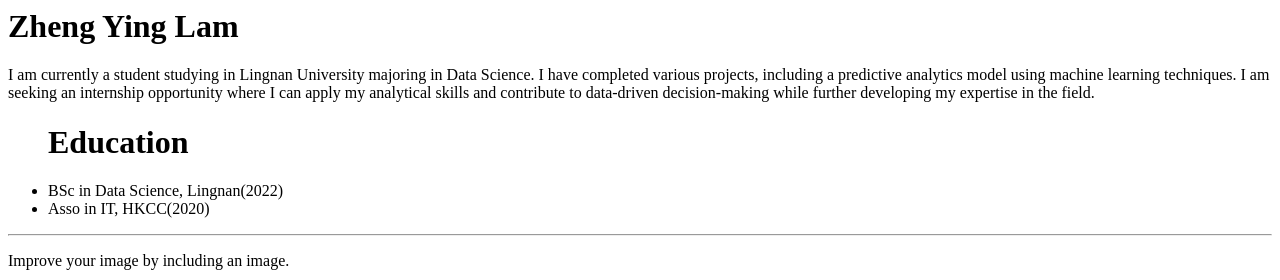
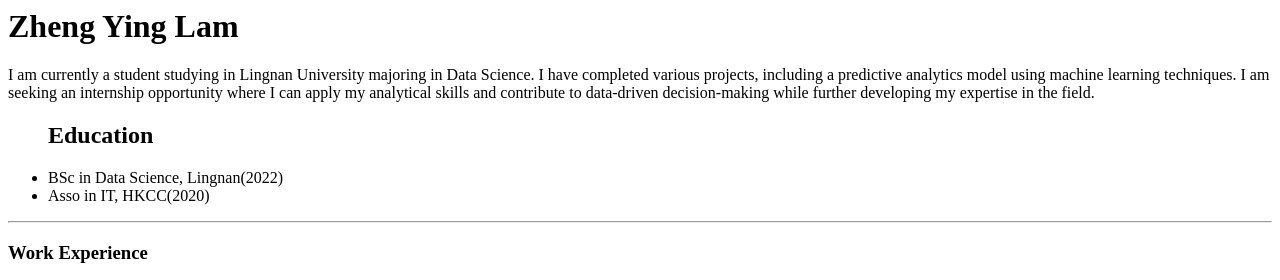
Before and after one commit to zylammmmmm/T001, a plain HTML site: page index.html in a window 1280 px wide. Shown: the top 280 px of the page. Drawn offline with Linux system fonts and the light colour scheme; grey boxes are pictures that could not be loaded.

Commit message:
My first page

```diff
--- a/index.html
+++ b/index.html
@@ -6,19 +6,20 @@ alone. Comments, such as the text you're reading, are not displayed when
 the Web page is shown. The information between the HEAD and /HEAD tags is
 not displayed. The information between the BODY and /BODY tags is
 displayed.-->
-<head>
+<header>
 <title>Resume</title>
-</head>
+</header>
 <!-- The information between the BODY and /BODY tags is displayed.-->
 <body>
 <h1>Zheng Ying Lam</h1>
 <p>I am currently a student studying in Lingnan University majoring in Data Science. I have completed various projects, including a predictive analytics model using machine learning techniques. I am seeking an internship opportunity where I can apply my analytical skills and contribute to data-driven decision-making while further developing my expertise in the field. </p>
 <ul>
-<h1>Education</h1>
+<h2>Education</h2>
 <li>BSc in Data Science, Lingnan(2022)</li>
 <li>Asso in IT, HKCC(2020)</li>
 </ul>
 <hr>
+<h3>Work Experience</h3>
 <p>Improve your image by including an image. </p>
 <p><img src="http://www.mygifs.com/CoverImage.gif" alt="A Great HTML
 Resource"></p>
```
